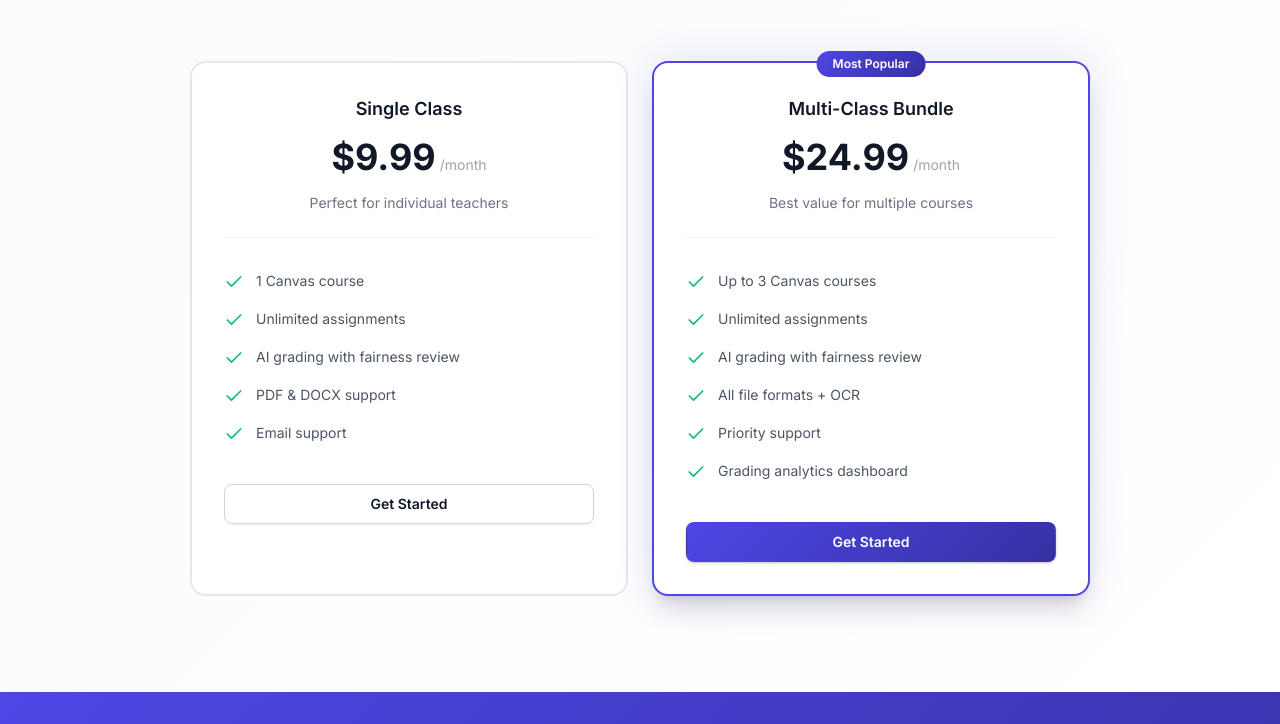
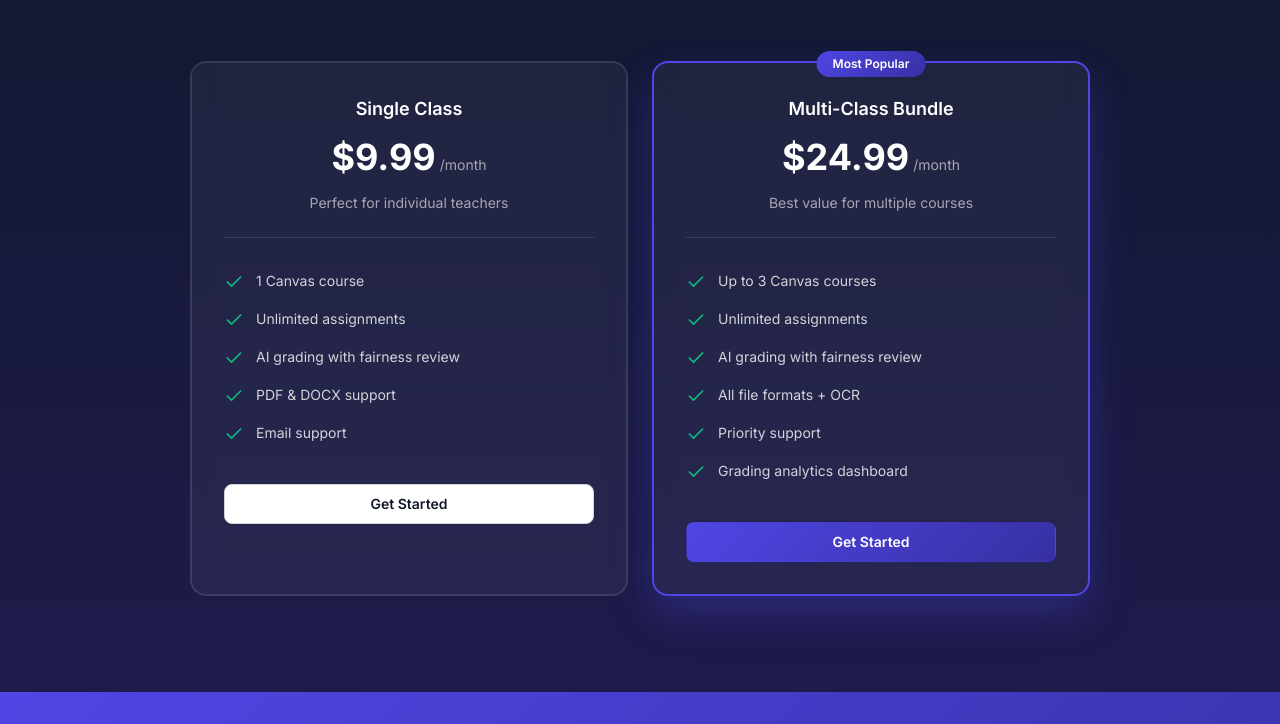
Before and after one commit to mataylorit-dev/canvas-speed-grader, a plain HTML site: page docs/index.html in a window 1280 px wide. Shown: the part 3036-3760 px from the top of the page. Drawn offline with Linux system fonts and the light colour scheme.

Commit message:
Fix pricing and how-it-works section readability - dark theme

```diff
--- a/docs/css/main.css
+++ b/docs/css/main.css
@@ -1113,7 +1113,20 @@
    -------------------------------------------------------------------------- */
 .pricing-section {
   padding: var(--space-24) 0;
-  background: linear-gradient(135deg, var(--color-gray-50) 0%, var(--bg-primary) 100%);
+  background: linear-gradient(180deg, #0f172a 0%, #1e1b4b 100%);
+}
+
+.pricing-section .section-badge {
+  color: #c4b5fd;
+  background-color: rgba(139, 92, 246, 0.2);
+}
+
+.pricing-section .section-title {
+  color: #ffffff;
+}
+
+.pricing-section .section-description {
+  color: rgba(255, 255, 255, 0.7);
 }
 
 .pricing-grid {
@@ -1132,21 +1145,22 @@
 
 .pricing-card {
   position: relative;
-  background-color: var(--bg-primary);
-  border: 2px solid var(--color-gray-200);
+  background: rgba(255, 255, 255, 0.05);
+  backdrop-filter: blur(10px);
+  border: 2px solid rgba(255, 255, 255, 0.1);
   border-radius: var(--radius-2xl);
   padding: var(--space-8);
   transition: all var(--transition-base);
 }
 
 .pricing-card:hover {
-  border-color: var(--color-primary-200);
-  box-shadow: var(--shadow-lg);
+  border-color: rgba(255, 255, 255, 0.2);
+  box-shadow: 0 20px 40px rgba(0, 0, 0, 0.3);
 }
 
 .pricing-card.featured {
   border-color: var(--color-primary);
-  box-shadow: var(--shadow-xl), 0 0 40px rgb(79 70 229 / 0.15);
+  box-shadow: 0 20px 40px rgba(79, 70, 229, 0.3);
 }
 
 .pricing-card.featured::before {
@@ -1167,13 +1181,13 @@
   text-align: center;
   margin-bottom: var(--space-6);
   padding-bottom: var(--space-6);
-  border-bottom: 1px solid var(--color-gray-100);
+  border-bottom: 1px solid rgba(255, 255, 255, 0.1);
 }
 
 .pricing-name {
   font-size: var(--font-size-lg);
   font-weight: var(--font-weight-semibold);
-  color: var(--text-primary);
+  color: #ffffff;
   margin-bottom: var(--space-2);
 }
 
@@ -1187,17 +1201,17 @@
 .pricing-amount {
   font-size: var(--font-size-4xl);
   font-weight: var(--font-weight-bold);
-  color: var(--text-primary);
+  color: #ffffff;
 }
 
 .pricing-period {
   font-size: var(--font-size-sm);
-  color: var(--text-muted);
+  color: rgba(255, 255, 255, 0.6);
 }
 
 .pricing-description {
   font-size: var(--font-size-sm);
-  color: var(--text-tertiary);
+  color: rgba(255, 255, 255, 0.6);
   margin-top: var(--space-2);
 }
 
@@ -1222,7 +1236,7 @@
 
 .pricing-feature-text {
   font-size: var(--font-size-sm);
-  color: var(--text-secondary);
+  color: rgba(255, 255, 255, 0.8);
 }
 
 /* --------------------------------------------------------------------------
--- a/docs/index.html
+++ b/docs/index.html
@@ -211,7 +211,7 @@
   </section>
 
   <!-- How It Works Section -->
-  <section id="how-it-works" class="features-section" style="background-color: var(--bg-secondary);">
+  <section id="how-it-works" class="features-section">
     <div class="container">
       <div class="section-header">
         <span class="section-badge">How It Works</span>
--- a/static/css/main.css
+++ b/static/css/main.css
@@ -1113,7 +1113,20 @@
    -------------------------------------------------------------------------- */
 .pricing-section {
   padding: var(--space-24) 0;
-  background: linear-gradient(135deg, var(--color-gray-50) 0%, var(--bg-primary) 100%);
+  background: linear-gradient(180deg, #0f172a 0%, #1e1b4b 100%);
+}
+
+.pricing-section .section-badge {
+  color: #c4b5fd;
+  background-color: rgba(139, 92, 246, 0.2);
+}
+
+.pricing-section .section-title {
+  color: #ffffff;
+}
+
+.pricing-section .section-description {
+  color: rgba(255, 255, 255, 0.7);
 }
 
 .pricing-grid {
@@ -1132,21 +1145,22 @@
 
 .pricing-card {
   position: relative;
-  background-color: var(--bg-primary);
-  border: 2px solid var(--color-gray-200);
+  background: rgba(255, 255, 255, 0.05);
+  backdrop-filter: blur(10px);
+  border: 2px solid rgba(255, 255, 255, 0.1);
   border-radius: var(--radius-2xl);
   padding: var(--space-8);
   transition: all var(--transition-base);
 }
 
 .pricing-card:hover {
-  border-color: var(--color-primary-200);
-  box-shadow: var(--shadow-lg);
+  border-color: rgba(255, 255, 255, 0.2);
+  box-shadow: 0 20px 40px rgba(0, 0, 0, 0.3);
 }
 
 .pricing-card.featured {
   border-color: var(--color-primary);
-  box-shadow: var(--shadow-xl), 0 0 40px rgb(79 70 229 / 0.15);
+  box-shadow: 0 20px 40px rgba(79, 70, 229, 0.3);
 }
 
 .pricing-card.featured::before {
@@ -1167,13 +1181,13 @@
   text-align: center;
   margin-bottom: var(--space-6);
   padding-bottom: var(--space-6);
-  border-bottom: 1px solid var(--color-gray-100);
+  border-bottom: 1px solid rgba(255, 255, 255, 0.1);
 }
 
 .pricing-name {
   font-size: var(--font-size-lg);
   font-weight: var(--font-weight-semibold);
-  color: var(--text-primary);
+  color: #ffffff;
   margin-bottom: var(--space-2);
 }
 
@@ -1187,17 +1201,17 @@
 .pricing-amount {
   font-size: var(--font-size-4xl);
   font-weight: var(--font-weight-bold);
-  color: var(--text-primary);
+  color: #ffffff;
 }
 
 .pricing-period {
   font-size: var(--font-size-sm);
-  color: var(--text-muted);
+  color: rgba(255, 255, 255, 0.6);
 }
 
 .pricing-description {
   font-size: var(--font-size-sm);
-  color: var(--text-tertiary);
+  color: rgba(255, 255, 255, 0.6);
   margin-top: var(--space-2);
 }
 
@@ -1222,7 +1236,7 @@
 
 .pricing-feature-text {
   font-size: var(--font-size-sm);
-  color: var(--text-secondary);
+  color: rgba(255, 255, 255, 0.8);
 }
 
 /* --------------------------------------------------------------------------
```
Also changed, not shown: static/index.html (+1 -1 lines).
